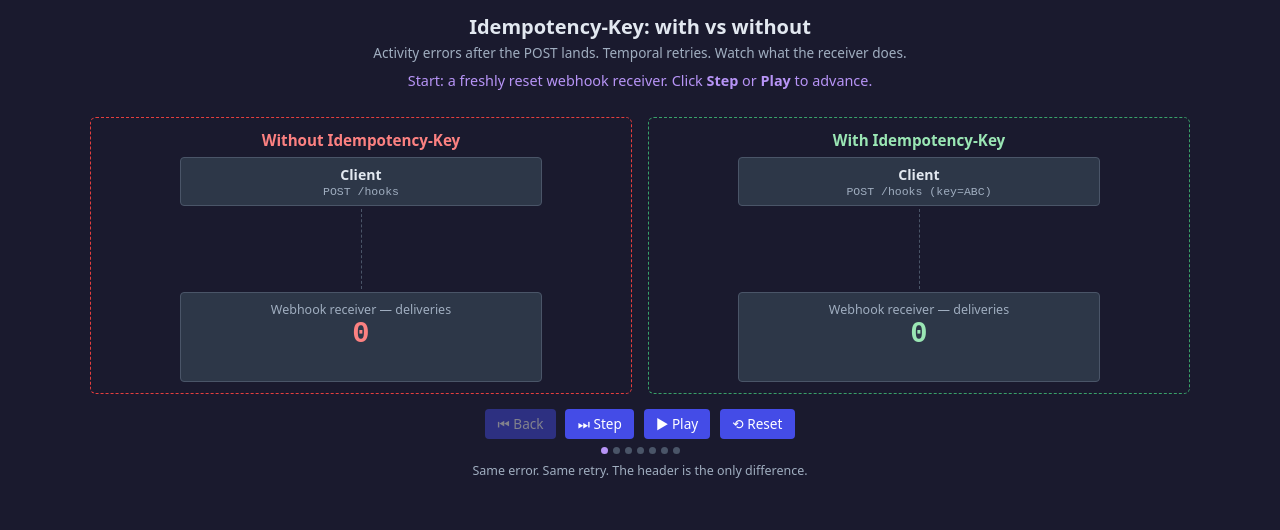
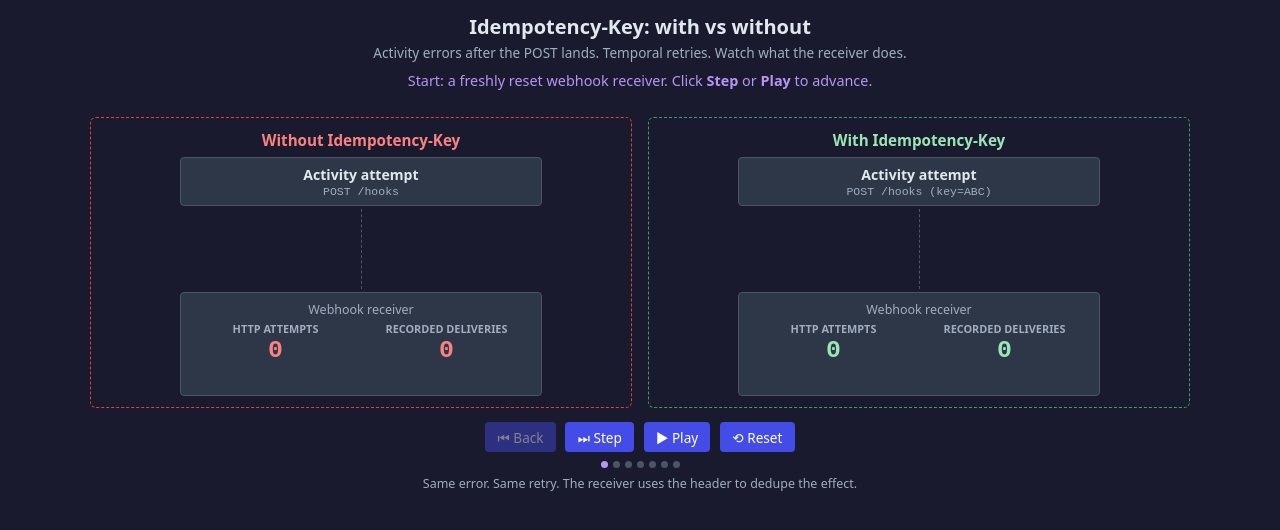
Before and after one commit to temporalio/edu-standalone-activities, a plain HTML site: page docs/idempotency-demo/index.html in a window 1280 px wide. Drawn offline with Linux system fonts and the light colour scheme.

Commit message:
Clarify idempotency demo counters

```diff
--- a/docs/idempotency-demo/index.html
+++ b/docs/idempotency-demo/index.html
@@ -110,9 +110,20 @@
     z-index: 3;
     text-shadow: 0 0 12px rgba(229, 62, 62, 0.6);
   }
-  .echo-label { font-size: 0.78em; color: #a0aec0; }
+  .echo-label { font-size: 0.78em; color: #a0aec0; margin-bottom: 0.25em; }
+  .metrics {
+    display: grid;
+    grid-template-columns: 1fr 1fr;
+    gap: 0.45em;
+  }
+  .metric-label {
+    color: #a0aec0;
+    font-size: 0.68em;
+    font-weight: 600;
+    text-transform: uppercase;
+  }
   .counter {
-    font-size: 1.8em;
+    font-size: 1.55em;
     font-weight: 700;
     margin: 0.05em 0 0 0;
     transition: color 0.3s;
@@ -186,7 +197,7 @@
   <div class="lane without">
     <div class="lane-title">Without Idempotency-Key</div>
     <div class="box client">
-      <div class="box-label">Client</div>
+      <div class="box-label">Activity attempt</div>
       <div class="box-sub">POST /hooks</div>
     </div>
     <div class="conduit">
@@ -194,15 +205,24 @@
       <div class="dot" id="dot-without"></div>
     </div>
     <div class="box echo">
-      <div class="echo-label">Webhook receiver — deliveries</div>
-      <div class="counter" id="count-without">0</div>
+      <div class="echo-label">Webhook receiver</div>
+      <div class="metrics">
+        <div>
+          <div class="metric-label">HTTP attempts</div>
+          <div class="counter" id="attempts-without">0</div>
+        </div>
+        <div>
+          <div class="metric-label">Recorded deliveries</div>
+          <div class="counter" id="recorded-without">0</div>
+        </div>
+      </div>
       <div class="duplicated-badge" id="dup-without">duplicated</div>
     </div>
   </div>
   <div class="lane with">
     <div class="lane-title">With Idempotency-Key</div>
     <div class="box client">
-      <div class="box-label">Client</div>
+      <div class="box-label">Activity attempt</div>
       <div class="box-sub">POST /hooks (key=ABC)</div>
     </div>
     <div class="conduit">
@@ -210,9 +230,18 @@
       <div class="dot" id="dot-with"></div>
     </div>
     <div class="box echo">
-      <div class="echo-label">Webhook receiver — deliveries</div>
-      <div class="counter" id="count-with">0</div>
-      <div class="deduped-badge" id="dedup-with">deduped</div>
+      <div class="echo-label">Webhook receiver</div>
+      <div class="metrics">
+        <div>
+          <div class="metric-label">HTTP attempts</div>
+          <div class="counter" id="attempts-with">0</div>
+        </div>
+        <div>
+          <div class="metric-label">Recorded deliveries</div>
+          <div class="counter" id="recorded-with">0</div>
+        </div>
+      </div>
+      <div class="deduped-badge" id="dedup-with">deduped by receiver</div>
     </div>
   </div>
 </div>
@@ -225,7 +254,7 @@
   <div class="progress" id="progress"></div>
 </div>
 
-<div class="footer">Same error. Same retry. The header is the only difference.</div>
+<div class="footer">Same error. Same retry. The receiver uses the header to dedupe the effect.</div>
 
 <script>
   const steps = [
@@ -234,27 +263,27 @@
       apply: () => { reset(); }
     },
     {
-      desc: 'Step 1: the Client POSTs to the webhook receiver. The activity body is in flight.',
+      desc: 'Step 1: the Activity attempt POSTs to the webhook receiver. The activity body is in flight.',
       apply: () => { moveDots('mid'); }
     },
     {
-      desc: 'Step 2: the POST arrives. Echo records delivery #1 — on both sides.',
-      apply: () => { moveDots('echo'); setCounts(1, 1); }
+      desc: 'Step 2: the POST arrives. The receiver sees attempt #1 and records delivery #1 on both sides.',
+      apply: () => { moveDots('echo'); setMetrics(1, 1, 1, 1); }
     },
     {
       desc: 'Step 3: 💥 the activity raises a transient error <em>after</em> the POST succeeded but <em>before</em> Temporal heard "done".',
       apply: () => { hideDots(); crash(true); }
     },
     {
-      desc: 'Step 4: Temporal\'s default retry kicks in. The Client POSTs the activity again.',
+      desc: 'Step 4: Temporal\'s default retry kicks in. The next Activity attempt POSTs again.',
       apply: () => { crash(false); moveDots('mid'); }
     },
     {
-      desc: 'Step 5: the retry arrives. Without a key, echo records #2. With the key, echo sees the duplicate and dedupes.',
-      apply: () => { moveDots('echo'); setCounts(2, 1); flashDedup(); flashDuplicated(); }
+      desc: 'Step 5: the retry arrives. Without a key, the receiver records #2. With the key, the receiver sees attempt #2 but returns the cached/deduped result without recording a second delivery.',
+      apply: () => { moveDots('echo'); setMetrics(2, 2, 2, 1); flashDedup(); flashDuplicated(); }
     },
     {
-      desc: 'Final: <span style="color:#fc8181">2 deliveries</span> vs <span style="color:#9ae6b4">1 delivery</span>. Same code, same error, same retry. The header is the only difference.',
+      desc: 'Final: 2 POST attempts on both sides; <span style="color:#fc8181">2 recorded deliveries</span> without the key; <span style="color:#9ae6b4">1 recorded delivery</span> with the key.',
       apply: () => {}
     }
   ];
@@ -269,7 +298,7 @@
   function reset() {
     setDot('dot-without', 'top', 0);
     setDot('dot-with', 'top', 0);
-    setCounts(0, 0);
+    setMetrics(0, 0, 0, 0);
     crash(false);
     hideDedup();
   }
@@ -292,9 +321,11 @@
     $('dot-with').style.opacity = 0;
   }
 
-  function setCounts(left, right) {
-    $('count-without').textContent = left;
-    $('count-with').textContent = right;
+  function setMetrics(attemptsWithout, recordedWithout, attemptsWith, recordedWith) {
+    $('attempts-without').textContent = attemptsWithout;
+    $('recorded-without').textContent = recordedWithout;
+    $('attempts-with').textContent = attemptsWith;
+    $('recorded-with').textContent = recordedWith;
   }
 
   function crash(on) {
```
Also changed, not shown: python/course-repo/demo/index.html (+52 -21 lines).
